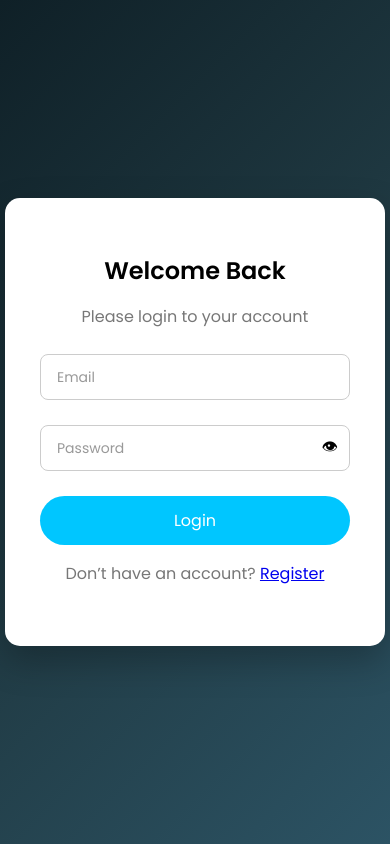
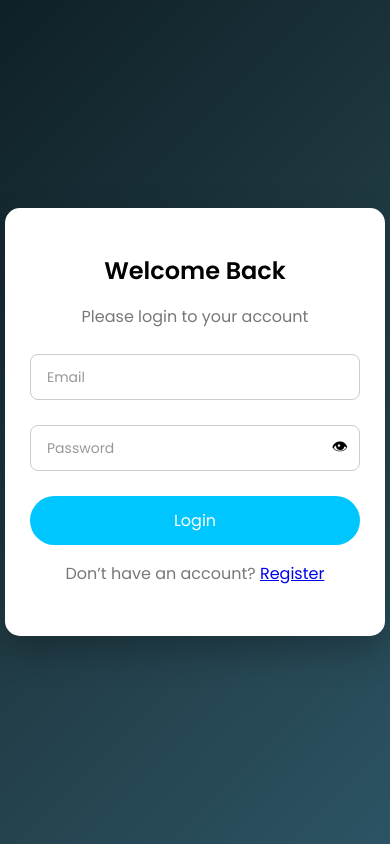
Before and after one commit to COZYkrish/online-banking-system, a plain HTML site: page frontend/login.html in a window 390 px wide. Drawn offline with Linux system fonts and the light colour scheme.

Commit message:
fix: improve auth pages mobile responsiveness

```diff
--- a/css/auth.css
+++ b/css/auth.css
@@ -111,3 +111,8 @@ body {
   75% { transform: translateX(-5px); }
   100% { transform: translateX(0); }
 }
+@media (max-width: 480px) {
+  .auth-card {
+    padding: 25px;
+  }
+}
```
